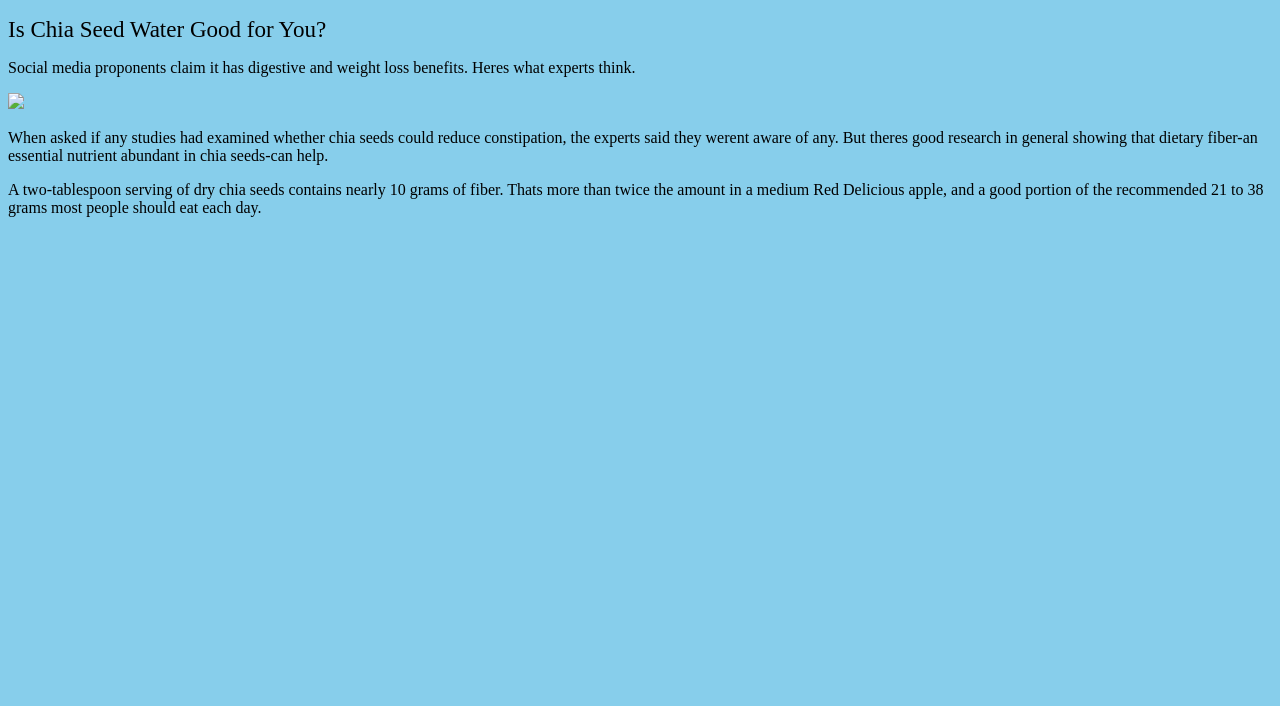
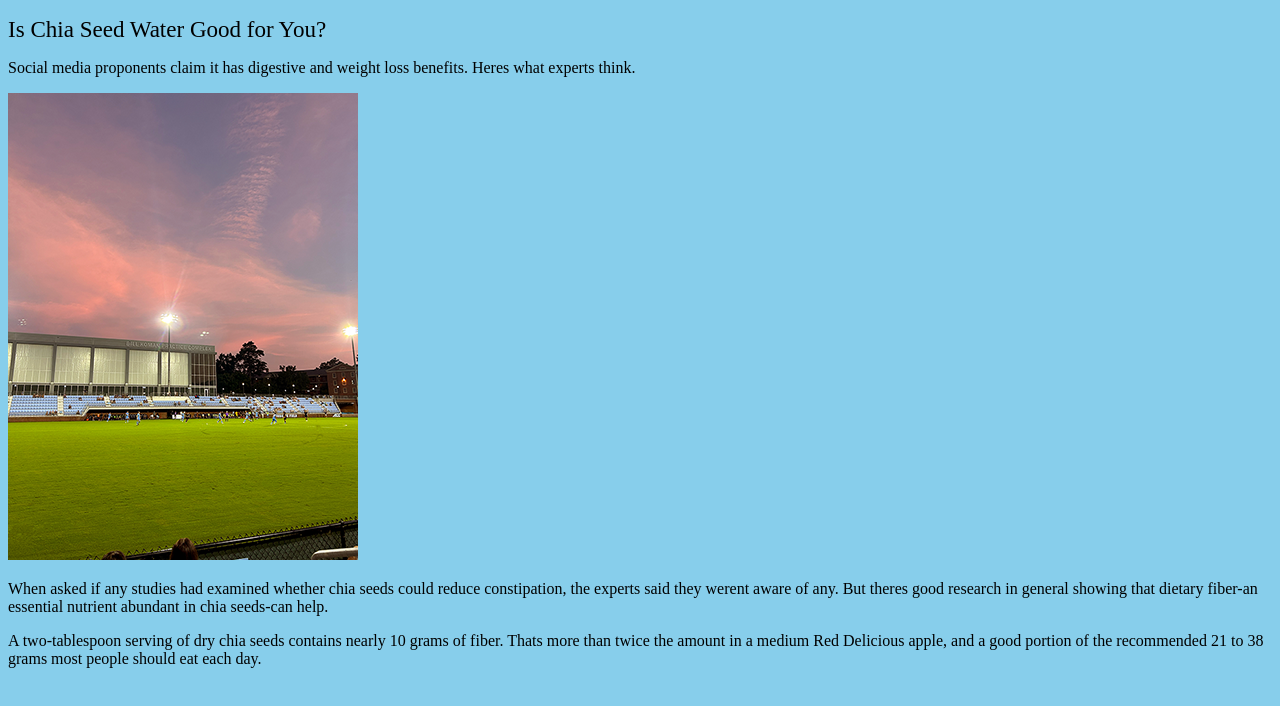
Before and after one commit to ashleypennie/ashleypennie.github.io, a plain HTML site: page assignment7B.html in a window 1280 px wide. Drawn offline with Linux system fonts and the light colour scheme.

Commit message:
Add files via upload

```diff
--- a/assignment7B.html
+++ b/assignment7B.html
@@ -13,7 +13,7 @@
 </body>
     <p>Social media proponents claim it has digestive and weight loss benefits. Heres what experts
         think.</p>
-     <img src="7B photo.png">
+     <img src="7Bphoto.png">
 
     <p>When asked if any studies had examined whether chia seeds could reduce
         constipation, the experts said they werent aware of any. But theres good research in
```
